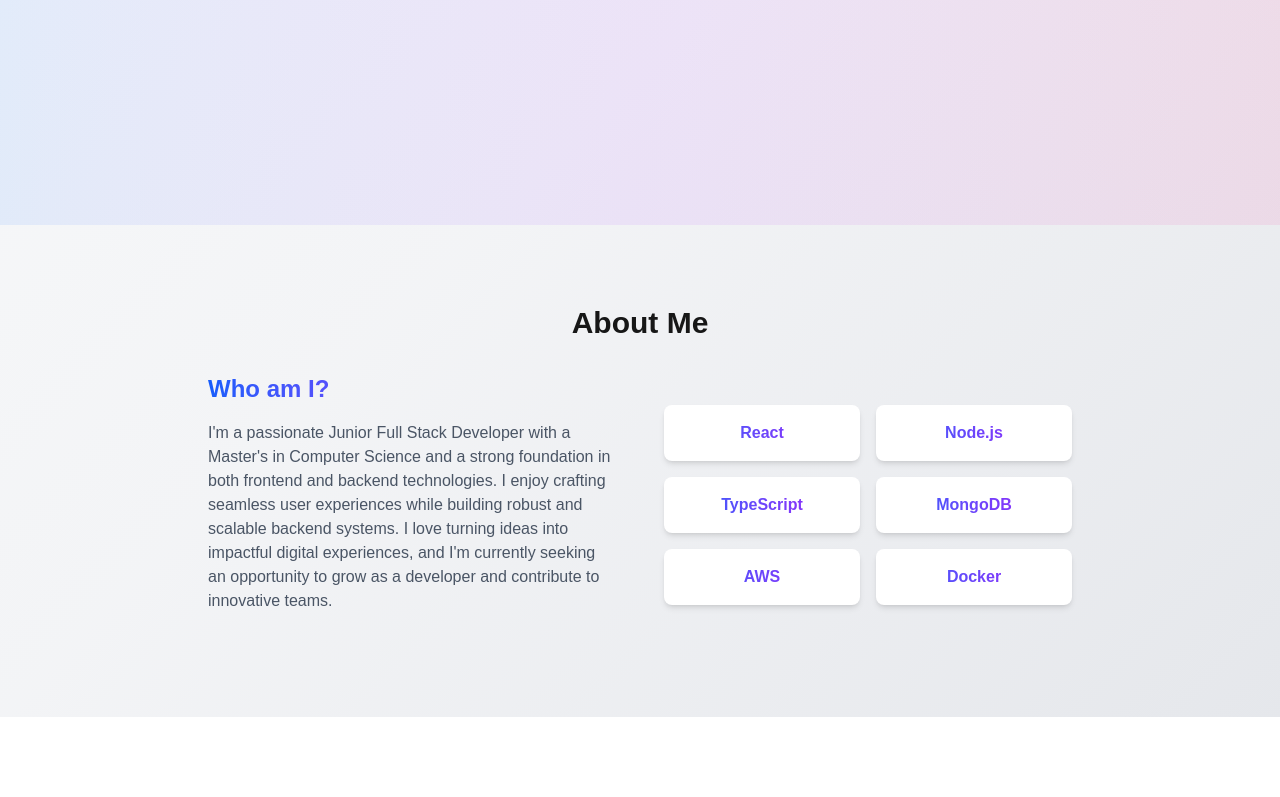
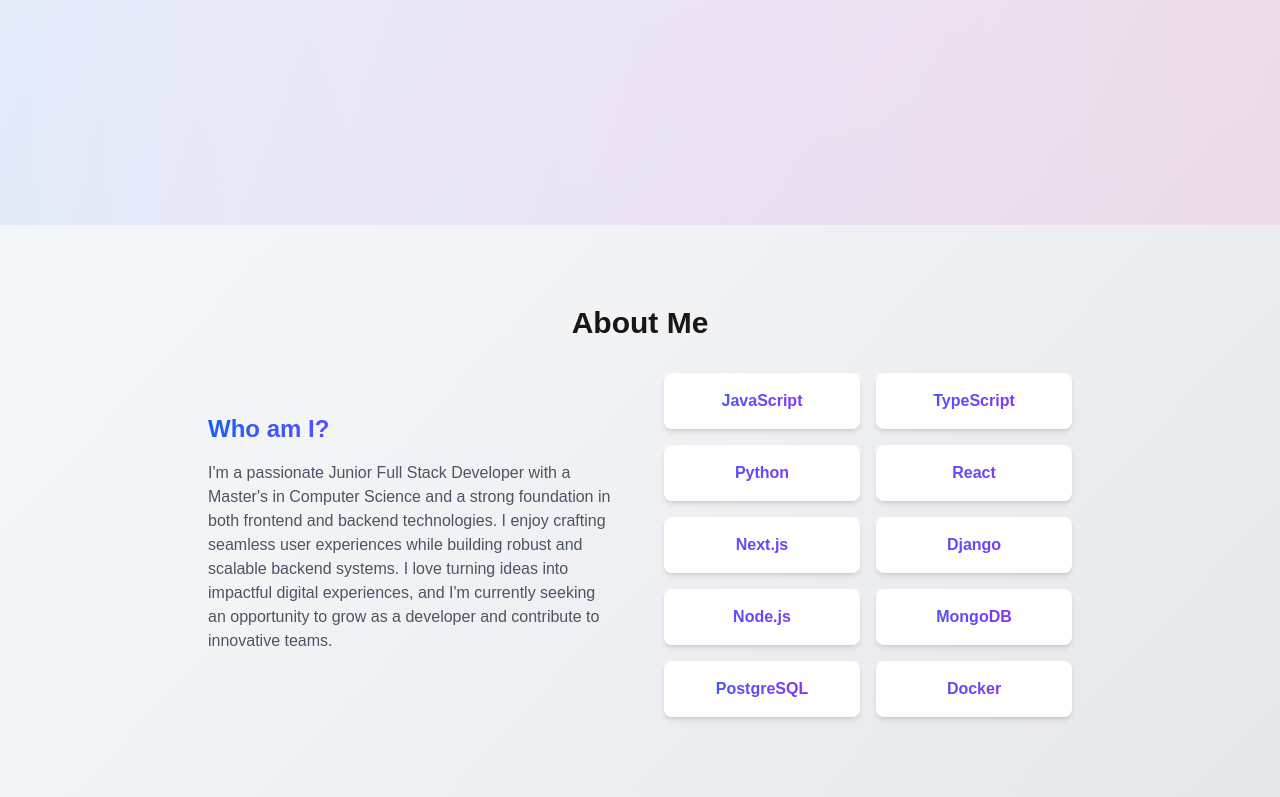
Before and after one commit to sueson/My-Portfolio, a Next.js app: page / in a window 1280 px wide. Shown: the part 575-1372 px from the top of the page. Before the commit the page ends 1292 px from the top, so only its background shows below. Built offline with nearby package versions, Linux system fonts and the light colour scheme.

Commit message:
modified

```diff
--- a/src/app/page.tsx
+++ b/src/app/page.tsx
@@ -115,7 +115,7 @@ export default function Home() {
                     </div>
                     <div className="flex-1">
                     <div className="grid grid-cols-2 gap-4">
-                        {['React', 'Node.js', 'TypeScript', 'MongoDB', 'AWS', 'Docker'].map((skill) => (
+                        {['JavaScript', 'TypeScript', 'Python', 'React', 'Next.js', 'Django', 'Node.js', 'MongoDB', 'PostgreSQL', 'Docker'].map((skill) => (
                         <div
                             key={skill}
                             className="p-4 bg-white dark:bg-slate-800 rounded-lg shadow-md text-center transform hover:-translate-y-1 transition-transform hover:shadow-lg"
```
